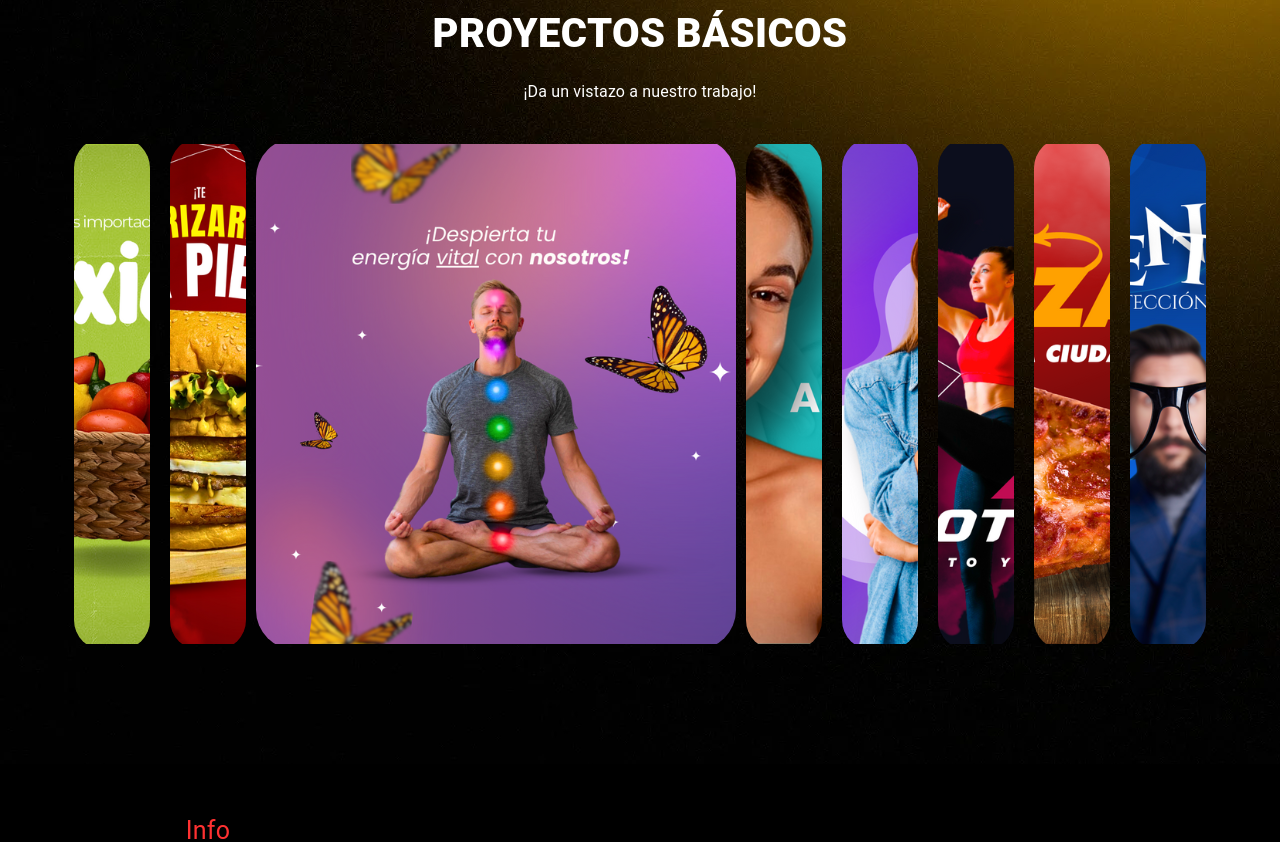
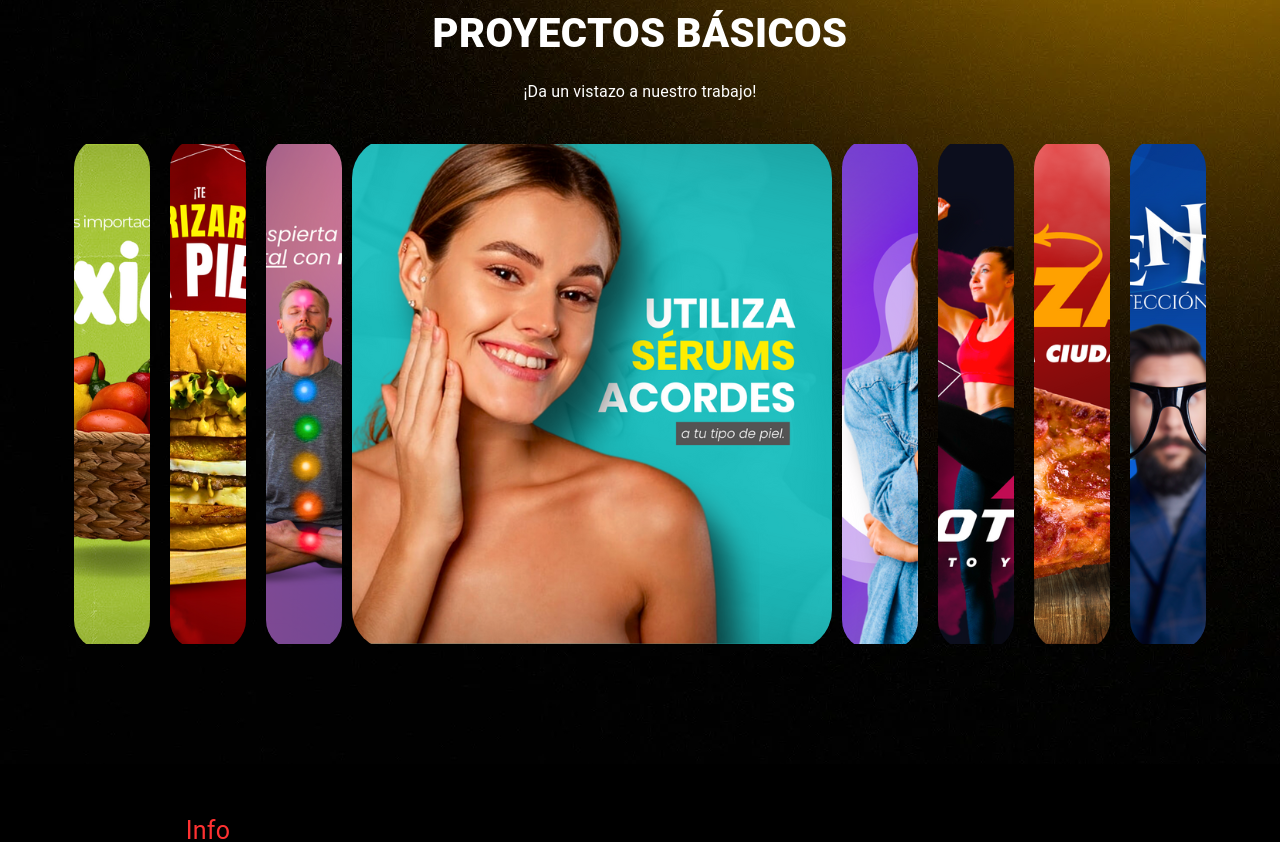
Before and after one commit to rjla-developer/React-NextJS-Pag-Carboncillo, a Next.js app: page /servicios/social-media in a window 1280 px wide. Shown: the part 1520-2362 px from the top of the page. Built offline with nearby package versions, Linux system fonts and the light colour scheme.

Commit message:
Se hizo una referencia Ref a un elemento para poder desplazarnos a él al darle clic a un botón dentro de otro componente componente. Se colocaron los alt de las imagenes para el SEO.

```diff
--- a/src/app/servicios/social-media/page.jsx
+++ b/src/app/servicios/social-media/page.jsx
@@ -1,9 +1,10 @@
-import React from "react";
+"use client";
+import React, { useRef } from "react";
 
-import '../../../assets/styles/css/services/socialMedia/service_social_media.css'
+import "../../../assets/styles/css/services/socialMedia/service_social_media.css";
 
 //Material UI:
-import { Container } from "@mui/material";
+import { Box, Container} from "@mui/material";
 
 //Components:
 import ServiceSectionWelcome from "@/assets/components/services/ServiceSectionWelcome";
@@ -21,10 +22,13 @@ import imgCarousel7 from "../../../assets/images/services/socialMedia/carousel/7
 import imgCarousel8 from "../../../assets/images/services/socialMedia/carousel/8.png";
 
 function Servicio() {
+  const containerSectionPackage = useRef(null);
+
   const dataSectionWelcome = {
     title: "Conecta con tu audiencia",
-    description: "Llega a una comunidad participativa, trabajando en conjunto del contenido orgánico.",
-  }
+    description:
+      "Llega a una comunidad participativa, trabajando en conjunto del contenido orgánico.",
+  };
 
   const dataSectionPackage = [
     {
@@ -78,53 +82,67 @@ function Servicio() {
     {
       id: 0,
       image: imgCarousel1,
-      alt: ""
+      alt: "Post de una canasta de fruta con frutas importadas de México",
     },
     {
       id: 1,
       image: imgCarousel2,
-      alt: ""
+      alt: "Post para la festividad de hallowen de una Hamburguesa con apariencia deliciosa y de fondo telaraña",
     },
     {
       id: 2,
       image: imgCarousel3,
-      alt: ""
+      alt: "Post de una persona meditando y mariposas cerca de él",
     },
     {
       id: 3,
       image: imgCarousel4,
-      alt: ""
+      alt: "Post de una mujer con piel muy bien cuidada",
     },
     {
       id: 4,
       image: imgCarousel5,
-      alt: ""
+      alt: "Post de una mujer pensando acerca de los emabarzos",
     },
     {
       id: 5,
       image: imgCarousel6,
-      alt: ""
+      alt: "Post de una mujer deportista insitando a que vengan a entrenar con ella",
     },
     {
       id: 6,
       image: imgCarousel7,
-      alt: ""
+      alt: "Post de una pizza con fuego y un mensaje que dice 'La mejor pizza de la ciudad",
     },
     {
       id: 7,
       image: imgCarousel8,
-      alt: ""
+      alt: "Post de una persona sosteniendo unos lentes y un mensaje que dice 'Lentes con protección uv en $35",
     },
   ];
 
+  const handleButtonClick = () => {
+    containerSectionPackage.current.scrollIntoView({
+      behavior: "smooth",
+      block: "center",
+      inline: "center",
+    });
+  };
+
   return (
-    <Container
-      maxWidth={false}
-      className="container-service-social-media"
-    >
-      <ServiceSectionWelcome dataSectionWelcome={dataSectionWelcome}/>
-      <ServiceSectionPackage dataSectionPackage={dataSectionPackage} />
-      <ServiceSectionOurWork dataSectionOurWorkSwiper={dataSectionOurWorkSwiper}/>
+    <Container maxWidth={false} className="container-service-social-media">
+      <ServiceSectionWelcome
+        dataSectionWelcome={dataSectionWelcome}
+        onButtonClick={handleButtonClick}
+      />
+
+      <Box ref={containerSectionPackage}>
+        <ServiceSectionPackage dataSectionPackage={dataSectionPackage} />
+      </Box>
+
+      <ServiceSectionOurWork
+        dataSectionOurWorkSwiper={dataSectionOurWorkSwiper}
+      />
     </Container>
   );
 }
--- a/src/assets/components/services/ComponentsServicesSectionOurWork/Swiper.jsx
+++ b/src/assets/components/services/ComponentsServicesSectionOurWork/Swiper.jsx
@@ -11,13 +11,13 @@ import { Grid, Box, Button } from "@mui/material";
 const Swiper = ({ dataSectionOurWorkSwiper }) => {
   const [itemActive, setItemActive] = useState(2);
 
-  /* useEffect(() => {
+  useEffect(() => {
     const intervalId = setInterval(() => {
-      setItemActive((prevItem) => (prevItem + 1) % dataSwiper.length);
+      setItemActive((prevItem) => (prevItem + 1) % dataSectionOurWorkSwiper.length);
     }, 5000);
 
     return () => clearInterval(intervalId);
-  }, []); */
+  }, [dataSectionOurWorkSwiper]);
 
   return (
     <Grid
--- a/src/assets/components/services/ServiceSectionOurWork.jsx
+++ b/src/assets/components/services/ServiceSectionOurWork.jsx
@@ -2,6 +2,8 @@ import React from "react";
 
 //Material UI:
 import { Box, Container, Grid, Typography } from "@mui/material";
+
+//Components:
 import Swiper from "./ComponentsServicesSectionOurWork/Swiper";
 
 function ServiceSectionOurWork({dataSectionOurWorkSwiper}) {
--- a/src/assets/components/services/ServiceSectionPackage.jsx
+++ b/src/assets/components/services/ServiceSectionPackage.jsx
@@ -4,10 +4,10 @@ import React from "react";
 import { Box, Container, Grid, Typography } from "@mui/material";
 import CardPackage from "./ComponentsServicesSectionPackage/CardPackage";
 
-function ServiceSectionPackage({dataSectionPackage}) {
+function ServiceSectionPackage({ dataSectionPackage }) {
   return (
     <Container sx={{ color: "white", py: 5 }}>
-      <Grid container >
+      <Grid container>
         <Grid item xs={12}>
           <Box>
             <Typography
@@ -15,7 +15,7 @@ function ServiceSectionPackage({dataSectionPackage}) {
                 textTransform: "uppercase",
                 textAlign: "center",
                 fontSize: { xs: 30, lg: 45 },
-                fontWeight: '900'
+                fontWeight: "900",
               }}
             >
               Planes básicos
--- a/src/assets/components/services/ServiceSectionWelcome.jsx
+++ b/src/assets/components/services/ServiceSectionWelcome.jsx
@@ -3,7 +3,7 @@ import React from "react";
 //Material UI:
 import { Box, Button, Container, Grid, Typography } from "@mui/material";
 
-function ServiceSectionWelcome({dataSectionWelcome}) {
+function ServiceSectionWelcome({dataSectionWelcome, onButtonClick }) {
   return (
     <Container>
       <Grid container>
@@ -44,6 +44,7 @@ function ServiceSectionWelcome({dataSectionWelcome}) {
                   backgroundColor: "white",
                 },
               }}
+              onClick={onButtonClick}
             >
               Ver soluciones
             </Button>
```
